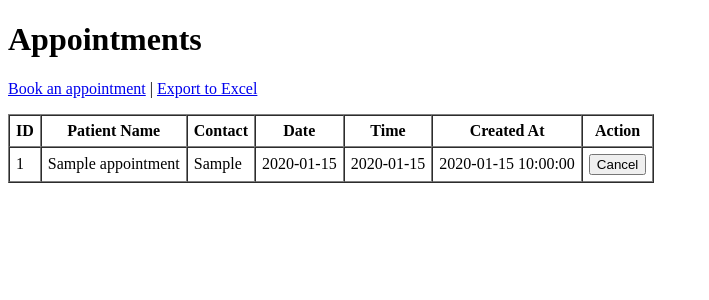
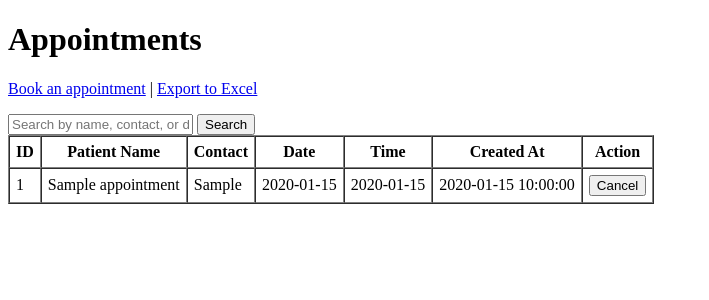
Before and after one commit to soitirakis/patient-scheduler, a Flask app: page /appointments in a window 1280 px wide. Shown: the top 300 px of the page, without its empty margins (0-709 px from the left). Run offline with Flask 3, Linux system fonts and the light colour scheme; tables that the repository leaves empty hold one stand-in row (values such as "Sample post").

Commit message:
Add search filter to appointment list
Add an optional case-insensitive search on the /appointments list
(by name, contact, or date) via a ?q= query param, backed by a
filtered get_appointments; export remains unfiltered.

Co-Authored-By: Claude Opus 4.8 (1M context) <noreply@anthropic.com>

```diff
--- a/app.py
+++ b/app.py
@@ -115,7 +115,12 @@ def available(appointment_date):
 
 @app.route("/appointments")
 def appointments():
-    return render_template("appointments.html", appointments=get_appointments())
+    search = request.args.get("q", "").strip()
+    return render_template(
+        "appointments.html",
+        appointments=get_appointments(search or None),
+        search=search,
+    )
 
 
 @app.route("/appointments/<int:appointment_id>/cancel", methods=["POST"])
--- a/db.py
+++ b/db.py
@@ -32,18 +32,30 @@ def init_db():
         conn.close()
 
 
-def get_appointments():
-    """Return all appointments ordered by date and time."""
+def get_appointments(search=None):
+    """Return appointments ordered by date and time.
+
+    If ``search`` is given, only appointments whose name, contact, or date
+    contains that text (case-insensitive) are returned.
+    """
     conn = get_connection()
     try:
-        rows = conn.execute(
-            """
+        query = """
             SELECT id, patient_name, patient_contact,
                    appointment_date, appointment_time, created_at
             FROM appointments
-            ORDER BY appointment_date, appointment_time
+        """
+        params = ()
+        if search:
+            query += """
+            WHERE patient_name LIKE ?
+               OR patient_contact LIKE ?
+               OR appointment_date LIKE ?
             """
-        ).fetchall()
+            like = f"%{search}%"
+            params = (like, like, like)
+        query += " ORDER BY appointment_date, appointment_time"
+        rows = conn.execute(query, params).fetchall()
         return rows
     finally:
         conn.close()
--- a/templates/appointments.html
+++ b/templates/appointments.html
@@ -12,6 +12,19 @@
         <a href="{{ url_for('book') }}">Book an appointment</a> |
         <a href="{{ url_for('export') }}">Export to Excel</a>
     </p>
+
+    <form method="get" action="{{ url_for('appointments') }}">
+        <input type="text" name="q" value="{{ search }}"
+               placeholder="Search by name, contact, or date">
+        <button type="submit">Search</button>
+        {% if search %}
+        <a href="{{ url_for('appointments') }}">Clear</a>
+        {% endif %}
+    </form>
+
+    {% if search %}
+    <p>Showing results for "{{ search }}".</p>
+    {% endif %}
 
     {% if appointments %}
     <table border="1" cellpadding="6" cellspacing="0">
@@ -46,6 +59,8 @@
             {% endfor %}
         </tbody>
     </table>
+    {% elif search %}
+    <p>No appointments match your search.</p>
     {% else %}
     <p>No appointments booked yet.</p>
     {% endif %}
```
Also changed, not shown: README.md.
